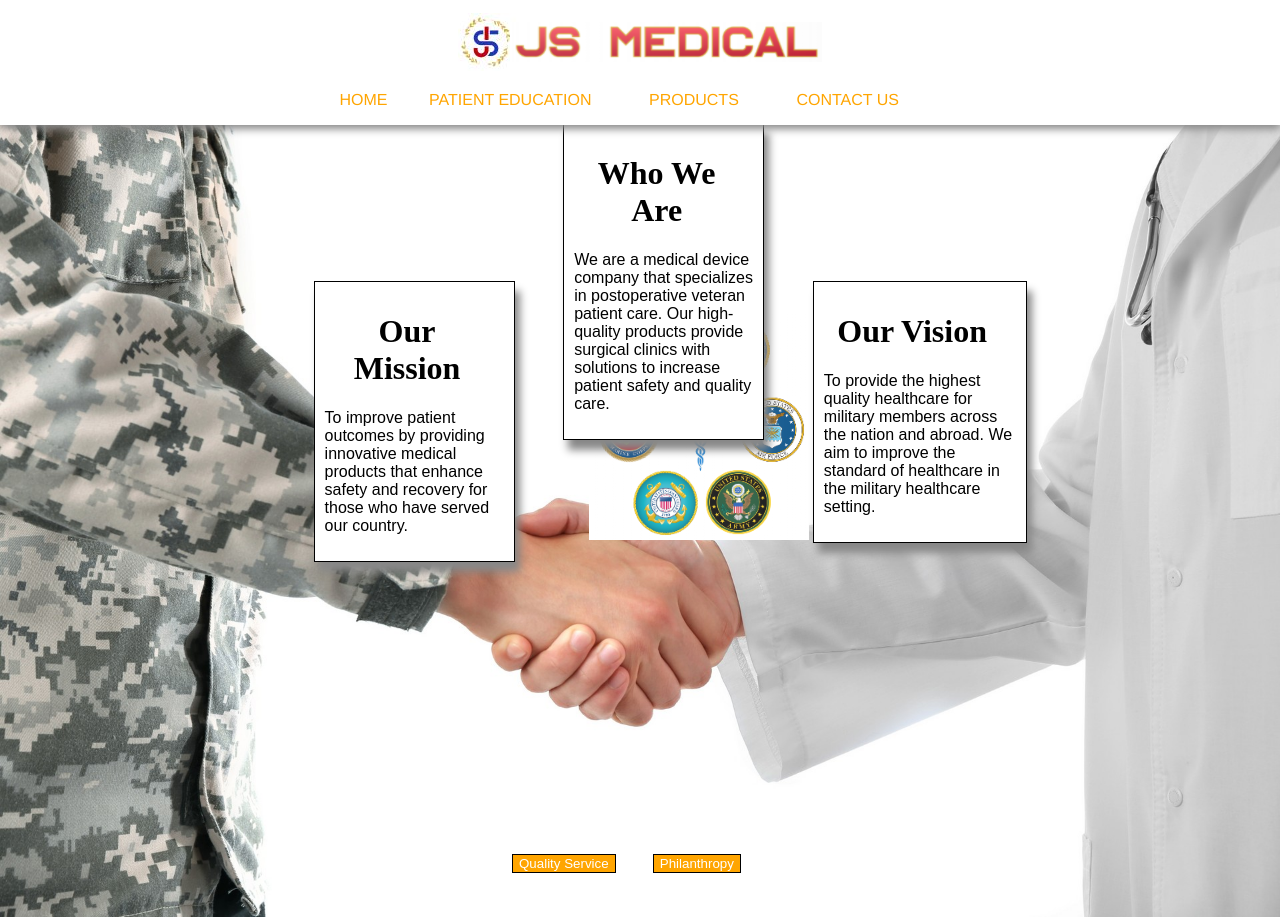
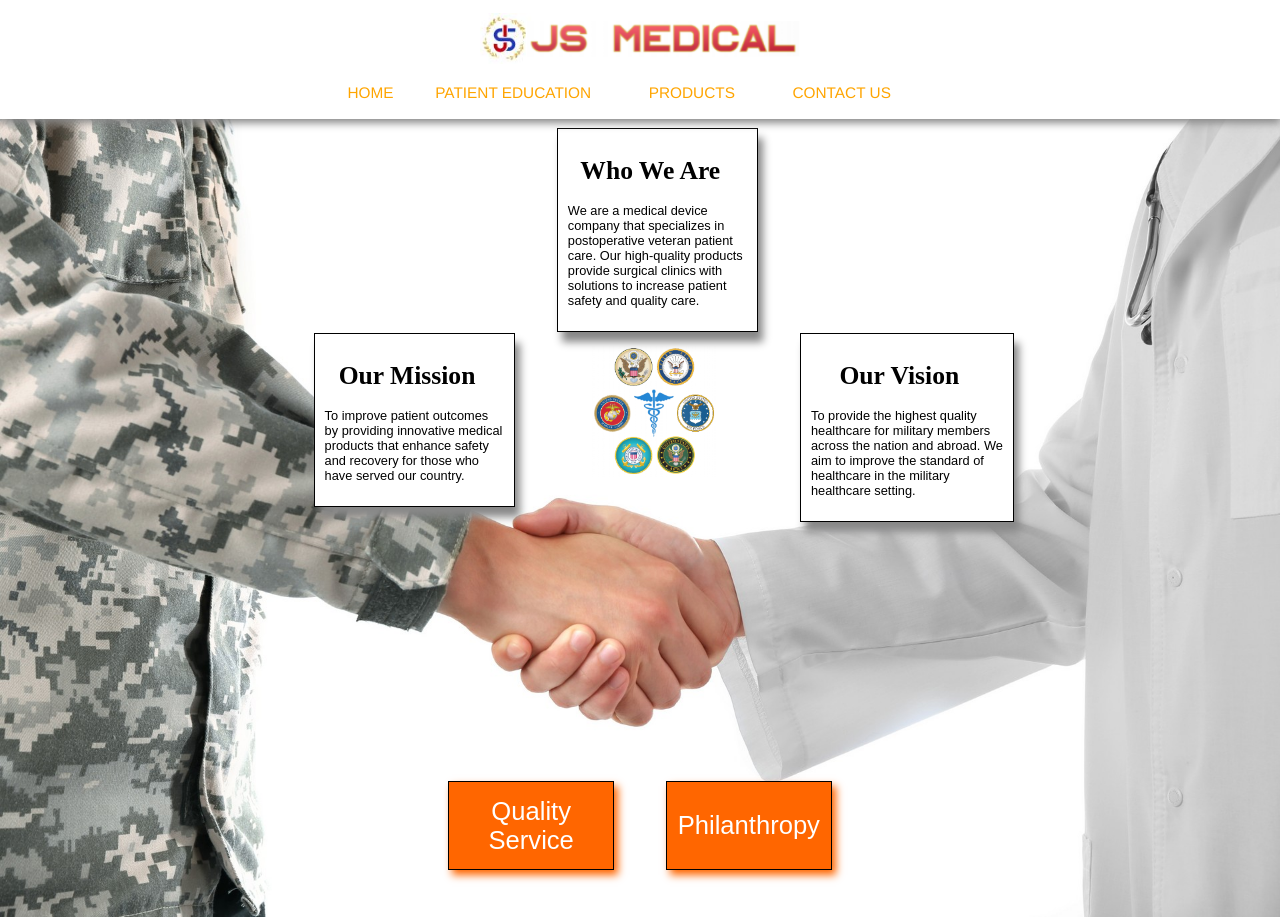
Before and after one commit to dmiko1994/jsmedical, an Angular app in the folder jsmedical-app/: page / in a window 1280 px wide. Built offline with nearby package versions, Linux system fonts and the light colour scheme.

Commit message:
Make entire app scalable based on screen size (nice), add new qs and philanthropy buttons/components, lots more styling

```diff
--- a/jsmedical-app/src/app/about/about.component.html
+++ b/jsmedical-app/src/app/about/about.component.html
@@ -1,18 +1,10 @@
 <div class="sub-component">
-    <!-- <div class="header-text">
-        <h1>About JS MEDICAL</h1>
-        <div>
-            <p class="child-text">We are a medical device company that specializes in postoperative veteran patient care. Our high-quality products provide surgical
-                clinics with solutions to increase patient safety and quality care.
-            </p>
-        </div>
-    </div> -->
     <div>
         <img class="image-scale" src="../assets/icons/milarmyhs.jpg">
     </div>
 
     <div class="healthlogo">
-        <img class="image-scale" src="../assets/icons/health.jpg">
+        <img style="width: 10vw;" src="../assets/icons/health.jpg">
     </div>
 
     <div class="whoweare-text prettify-border">
@@ -40,7 +32,15 @@
     </div>
 
     <div class="about-us-nav">
-        <button class="qsphil qs-button">Quality Service</button>
-        <button class="qsphil phil-button">Philanthropy</button>
+        <button class="qsphil qs-button" (click)="triggerQuality()">Quality Service</button>
+        <button class="qsphil phil-button" (click)="triggerPhilanthropy()">Philanthropy</button>
+    </div>
+
+    <div *ngIf="qualityTrigger">
+        <quality-service></quality-service>
+    </div>
+
+    <div *ngIf="philanthropyTrigger">
+        philanthropy
     </div>
 </div>
--- a/jsmedical-app/src/app/about/about.component.scss
+++ b/jsmedical-app/src/app/about/about.component.scss
@@ -1,13 +1,14 @@
 .about-header-text {
     text-align: center;
     margin-right: 8%;
+    font-size: 2vw;
 }
 
 .whoweare-text {
     max-width: 14%;
     position: absolute;
-    top: 4%;
-    left: 44%;
+    top: 3vw;
+    left: 43.5vw;
     background-color: white;
 }
 
@@ -19,19 +20,20 @@
 
 .body-text {
     font-family: sans-serif;
+    font-size: 1vw;
 }
 
 .healthlogo {
     position: absolute;
-    top: 27%;
-    left: 46%;
+    top: 20vw;
+    left: 46vw;
 }
 
 .ourmission-text {
     max-width: 14%;
     position: absolute;
-    top: 23%;
-    left: 24.5%;
+    top: 19vw;
+    left: 24.5vw;
     background-color: white;
 }
 
@@ -43,29 +45,37 @@
 .ourvalues-text {
     max-width: 15%;
     position: absolute;
-    top: 23%;
-    left: 63.5%;
+    top: 19vw;
+    left: 62.5vw;
     background-color: white;
 }
 
 .qsphil {
     border: 1px solid black;
-    background-color: orange;
+    background-color: #ff6600;
     color: white;
+    box-shadow: 4px 5px 8px #ff6600;
 }
 
 .qsphil:hover {
-    background-color: #ff8080;
+    background-color: #ff751a;
+    box-shadow: 4px 5px 8px #ff751a;
 }
 
 .qs-button {
     position: absolute;
-    top: 92%;
-    left: 40%;
+    top: 54vw;
+    left: 35vw;
+    width: 13vw;
+    height: 7vw;
+    font-size: 2vw;
 }
 
 .phil-button {
     position: absolute;
-    top: 92%;
-    left: 51%;
+    top: 54vw;
+    left: 52vw;
+    width: 13vw;
+    height: 7vw;
+    font-size: 2vw;
 }
--- a/jsmedical-app/src/app/about/about.component.ts
+++ b/jsmedical-app/src/app/about/about.component.ts
@@ -7,9 +7,22 @@ import { Component, OnInit } from '@angular/core';
 })
 export class AboutComponent implements OnInit {
 
+  qualityTrigger: boolean;
+  philanthropyTrigger: boolean;
+
   constructor() { }
 
   ngOnInit(): void {
   }
 
+  triggerQuality() {
+    this.qualityTrigger = true;
+    this.philanthropyTrigger = false;
+  }
+
+  triggerPhilanthropy() {
+    this.qualityTrigger = false;
+    this.philanthropyTrigger = true;
+  }
+
 }
--- a/jsmedical-app/src/app/app.module.ts
+++ b/jsmedical-app/src/app/app.module.ts
@@ -6,13 +6,15 @@ import { AppComponent } from './app.component';
 import { HomeComponent } from './home/home.component';
 import { PatientEducationComponent } from './patient-education/patient-education.component';
 import { AboutComponent } from './about/about.component';
+import { QualityServiceComponent } from './quality-service/quality-service.component';
 
 @NgModule({
   declarations: [
     AppComponent,
     HomeComponent,
     PatientEducationComponent,
-    AboutComponent
+    AboutComponent,
+    QualityServiceComponent
   ],
   imports: [
     AppRoutingModule,
--- a/jsmedical-app/src/app/home/home.component.html
+++ b/jsmedical-app/src/app/home/home.component.html
@@ -2,7 +2,7 @@
     <div class="sticky">
         <div class="home-header">
             <a [routerLink]="['/']">
-                <img src="../assets/icons/jsmedlogo.PNG">
+                <img class="jslogo" src="../assets/icons/jsmedlogo.PNG">
             </a>
         </div>
 
--- a/jsmedical-app/src/app/home/home.component.scss
+++ b/jsmedical-app/src/app/home/home.component.scss
@@ -11,6 +11,7 @@
     border: none;
     background-color: inherit;
     font-family:'Franklin Gothic Medium', 'Arial Narrow', Arial, sans-serif;
+    font-size: 1.2vw;
 }
 
 .dropdown {
@@ -78,6 +79,7 @@
     align-items: center;
     display: flex;
     justify-content: center;
+    height: 4vw;
 }
 
 *:focus {
@@ -87,6 +89,7 @@
 .home-item {
     color: orange;
     font-family:'Franklin Gothic Medium', 'Arial Narrow', Arial, sans-serif;
+    font-size: 1.2vw;
 }
 
 .home-item:hover {
@@ -119,3 +122,7 @@
     top: 0;
     width: 100%;
 }
+
+.jslogo {
+    width: 25vw;
+}
--- /dev/null
+++ b/jsmedical-app/src/app/quality-service/quality-service.component.html
@@ -0,0 +1,11 @@
+<div>
+    <h1>Patient Care</h1>
+    <div>Patient safety and satisfaction is our highest priority.</div>
+    <p>We provide: </p>
+    <ul>
+        <li>Extensive product education to patients</li>
+        <li>Follow-up calls to patients after surgery to ensure satisfaction</li>
+        <li>In-person visits for patients needing extra assistance</li>
+        <li>24/7 patient contact availability</li>
+    </ul>
+</div>
--- /dev/null
+++ b/jsmedical-app/src/app/quality-service/quality-service.component.ts
@@ -0,0 +1,15 @@
+import { Component, OnInit } from '@angular/core';
+
+@Component({
+  selector: 'quality-service',
+  templateUrl: './quality-service.component.html',
+  styleUrls: ['./quality-service.component.scss']
+})
+export class QualityServiceComponent implements OnInit {
+
+  constructor() { }
+
+  ngOnInit(): void {
+  }
+
+}
```
Also changed, not shown: jsmedical-app/src/app/quality-service/quality-service.component.scss (added), 1 other file (tests, documents, lock files or other folders).
